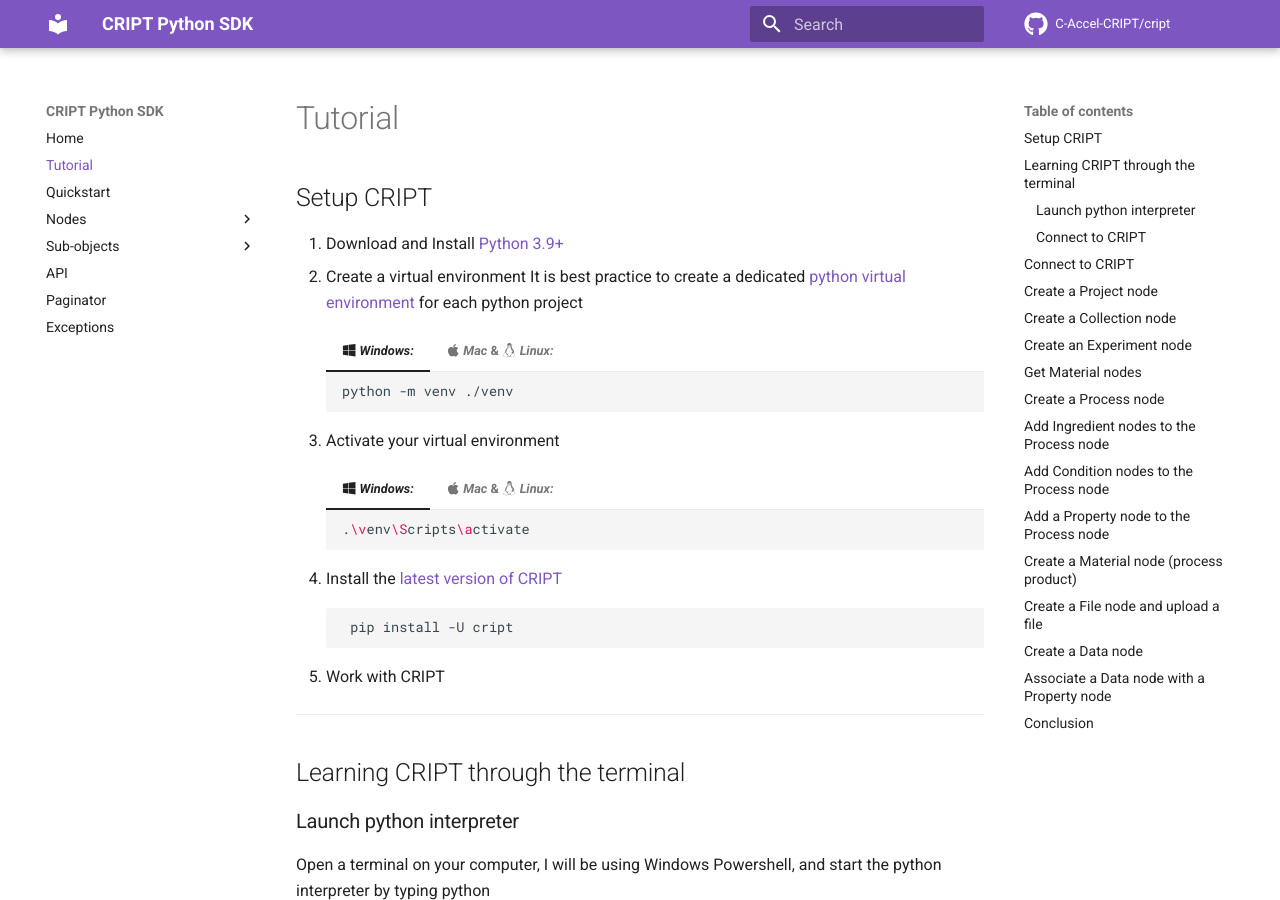
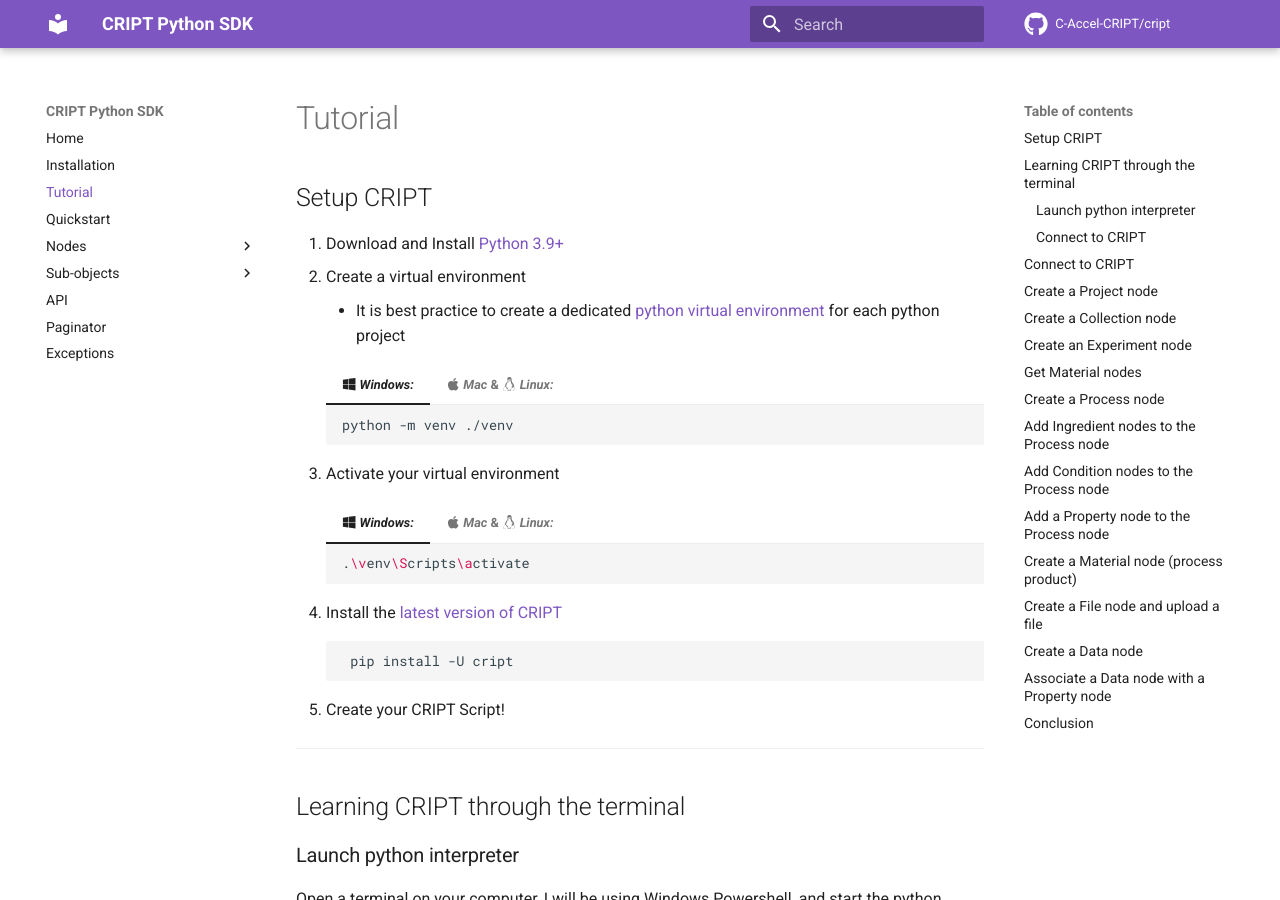
Before and after one commit to C-Accel-CRIPT/sdk-archive, an MkDocs documentation site: the page built from docs/tutorial.md, in a window 1280 px wide and 900 px high. Built offline with MkDocs 1.6.1 and Material for MkDocs 9.7.7, drawn with Linux system fonts in a browser that asks for light colours; comment, search, counter and statistics services are not loaded.

Commit message:
added a page on how to install CRIPT on your system

````diff
--- a/docs/tutorial.md
+++ b/docs/tutorial.md
@@ -4,7 +4,7 @@
 
 1.  Download and Install [Python 3.9+](https://www.python.org/downloads/)
 2.  Create a virtual environment
-    It is best practice to create a dedicated [python virtual environment](https://docs.python.org/3/library/venv.html) for each python project
+    * It is best practice to create a dedicated [python virtual environment](https://docs.python.org/3/library/venv.html) for each python project
 
     === ":fontawesome-brands-windows: **_Windows:_**"
         ```bash
@@ -32,7 +32,7 @@
     ```bash
      pip install -U cript
     ```
-5.  Work with CRIPT
+5.  Create your CRIPT Script!
 
 ---
 
--- a/mkdocs.yml
+++ b/mkdocs.yml
@@ -5,6 +5,7 @@
 
 nav:
   - Home: index.md
+  - Installation: cript_installation.md
   - Tutorial: tutorial.md
   - Quickstart: quickstart.md
   - Nodes:
````
